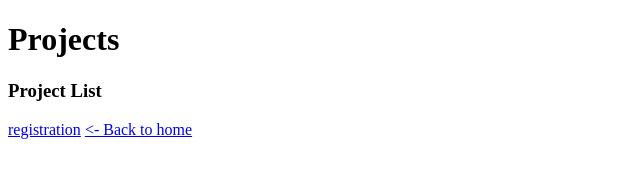
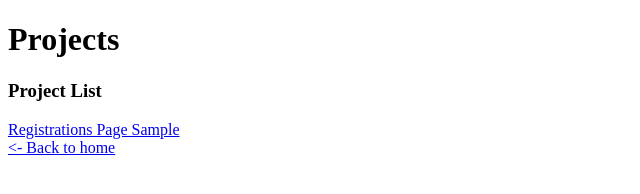
Before and after one commit to Vennelaganditi/web-201, a website: page project.html in a window 1280 px wide. Shown: the whole page, without its empty margins (0-640 px from the left). Drawn offline with Linux system fonts and the light colour scheme.

Commit message:
Update project.html

```diff
--- a/project.html
+++ b/project.html
@@ -1,14 +1,18 @@
 <!-- project.html -->
 <!DOCTYPE html>
 <html>
+
 <head>
-   <meta charset="UTF-8">
-   <title>My Project</title>
+    <meta charset="UTF-8">
+    <title>My Project</title>
 </head>
+
 <body>
-   <h1>Projects</h1>
-   <h3>Project List</h3>
-   <a href="registration.html">registration</a>
-   <a href="/">&lt;- Back to home</a>
+    <h1>Projects</h1>
+    <h3>Project List</h3>
+    <a href="/registration">Registrations Page Sample</a>
+    <br>
+    <a href="/">&lt;- Back to home</a>
 </body>
+
 </html>
```
